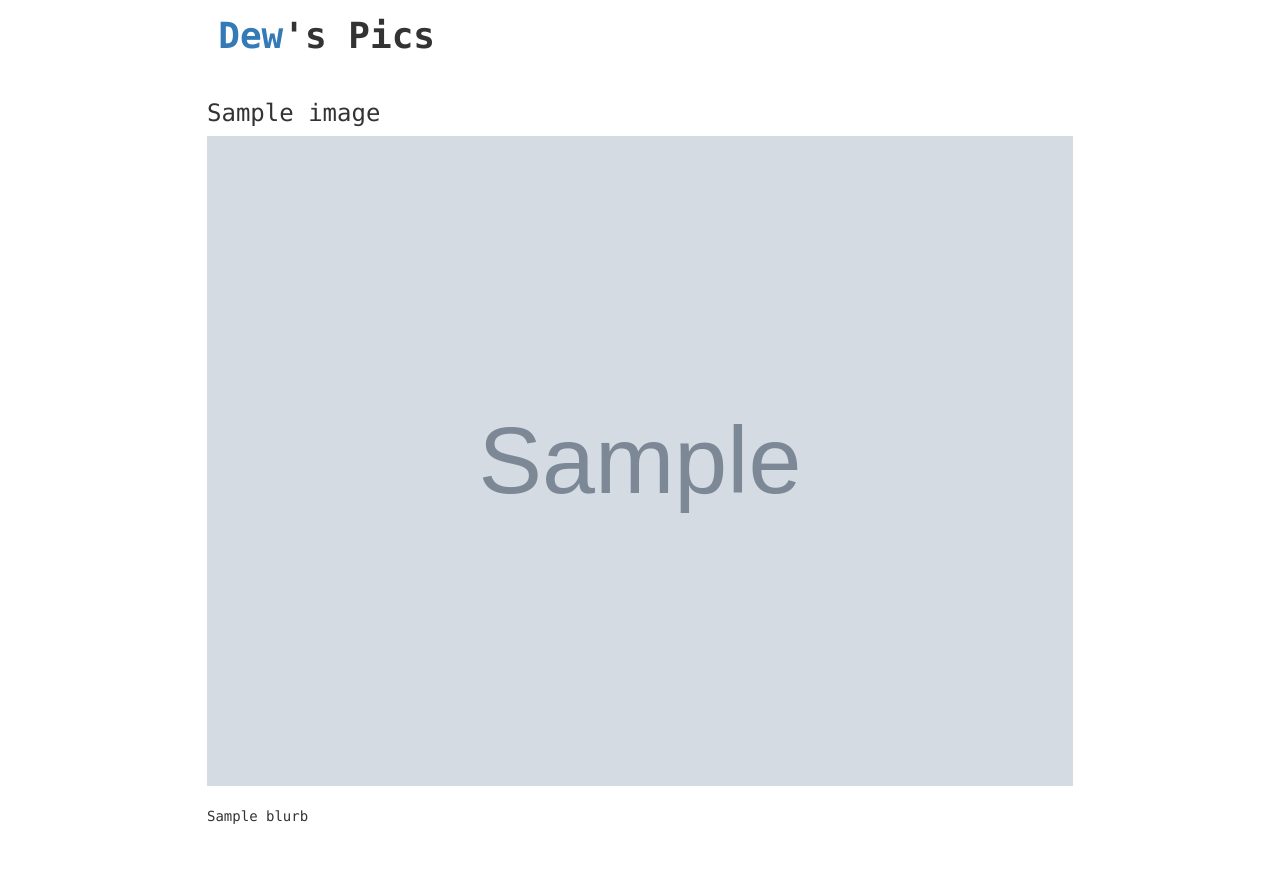
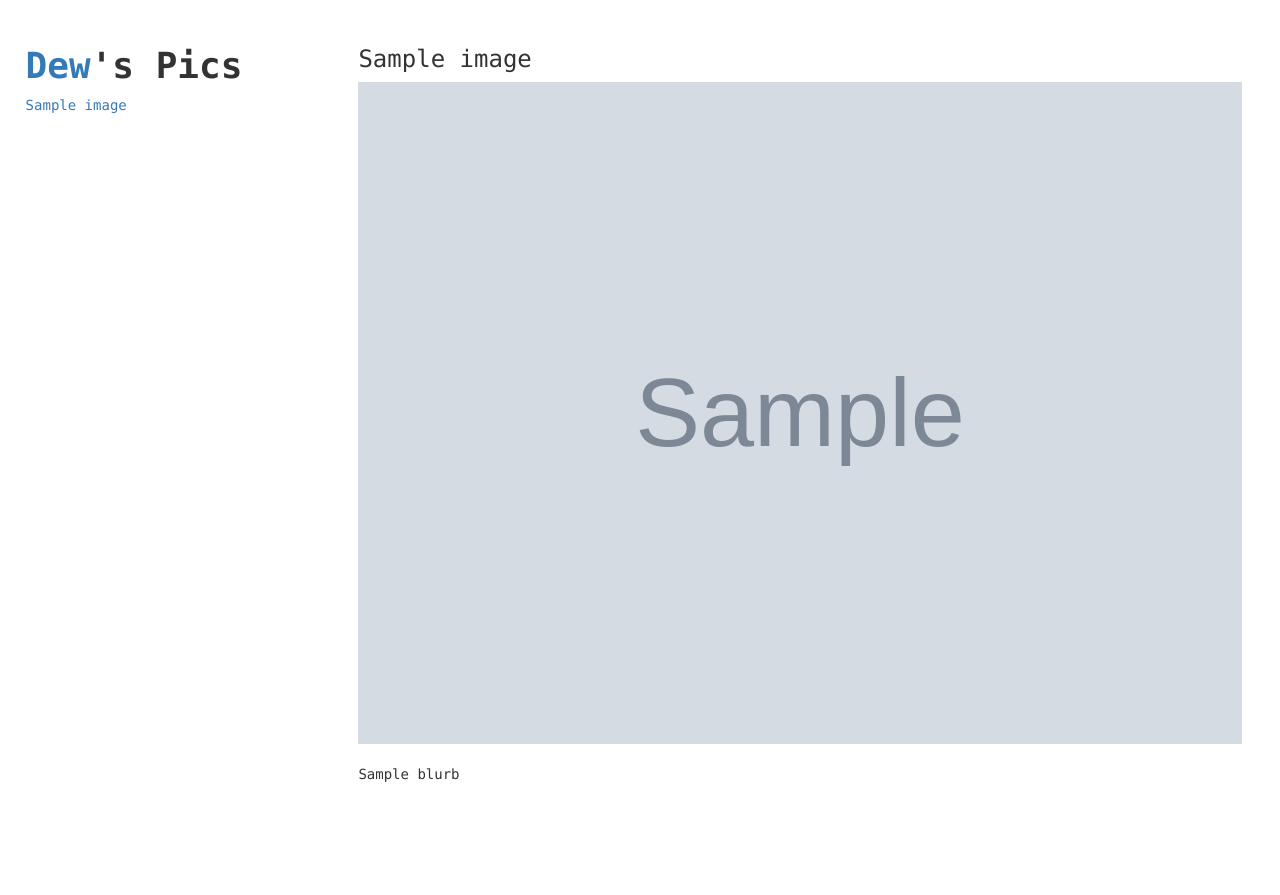
Before and after one commit to adbooth/DewsPics, a Flask app: template templates/home.html in a window 1280 px wide. Shown: the top 895 px of the page. Run offline with Flask 2, Linux system fonts and the light colour scheme; the template is opened without the code that fills it: most values are stand-ins (such as "Sample title", 1, 10 or a date in 2020); grey boxes marked "Sample" are stand-in pictures; some libraries are stand-ins or nearby versions.

Commit message:
Made it sidebar based

```diff
--- a/static/css/home.css
+++ b/static/css/home.css
@@ -5,26 +5,39 @@ body {
   font-family: 'Lucida Console', Monaco, monospace;
 }
 
-.container {
-  max-width: 70%;
+body, html {
+  margin: 0;
+  padding: 0;
+  height: 100%;
 }
 
-.navbar {
+.sidebar {
   position: fixed;
-  background-color: White;
-  width: 100%;
-  max-width: 100%;
-  border-radius: 0;
+  left: 0;
+  top: 0;
+  height: 100%;
+  width: 25%;
+  padding: 2% 2%;
 }
 
-.title {
-  padding-left: 17%;
-  margin-top: -5px;
+.content {
+  overflow: auto;
+  position: absolute;
+  left: 25%;
+  top: 0;
+  height: 100%;
+  width: 75%;
+  padding: 2% 3%;
 }
 
 .anchor {
   color: inherit;
   text-decoration: none;
+  top: -25px;
+}
+
+a:focus {
+  outline: none;
 }
 
 .image img {
--- a/templates/home.html
+++ b/templates/home.html
@@ -17,22 +17,24 @@
   <link rel="icon" href="http://downloadicons.net/sites/default/files/capital-letter-d-icon-61232.png"/>
 </head>
 <body>
-  <div class="navbar">
-    <div class="title">
+  <div class="sidebar">
     <h1><strong><a href="/upload">Dew</a>'s Pics</strong></h1>
+    {% for image in index -%}
+      <p><a href="#{{image.filename}}">{{image.title}}</a></p>
+    {% endfor -%}
   </div>
-  </div>
-  <div class="container">
+  <div class="content">
+    <div class="images">
     {% for image in index -%}
       <div class="image">
-      <br><br><br><br>
         <h3><a href="#{{image.filename}}" name="{{image.filename}}" class="anchor">{{image.title}}</a></h3>
         <img src="{{url_for('.static', filename='img/' + image.filename)}}" alt="image.title" onclick="toggleShow(this)"/>
         <br><br>
         <p>{{image.blurb}}</p>
-      <br><br><br>
+        <br><br><br><br><br>
       </div>
     {% endfor -%}
+    </div>
   </div>
   <script>
     lightBoxOn = false;
```
Lines whose indentation alone changed are shown as unchanged.
